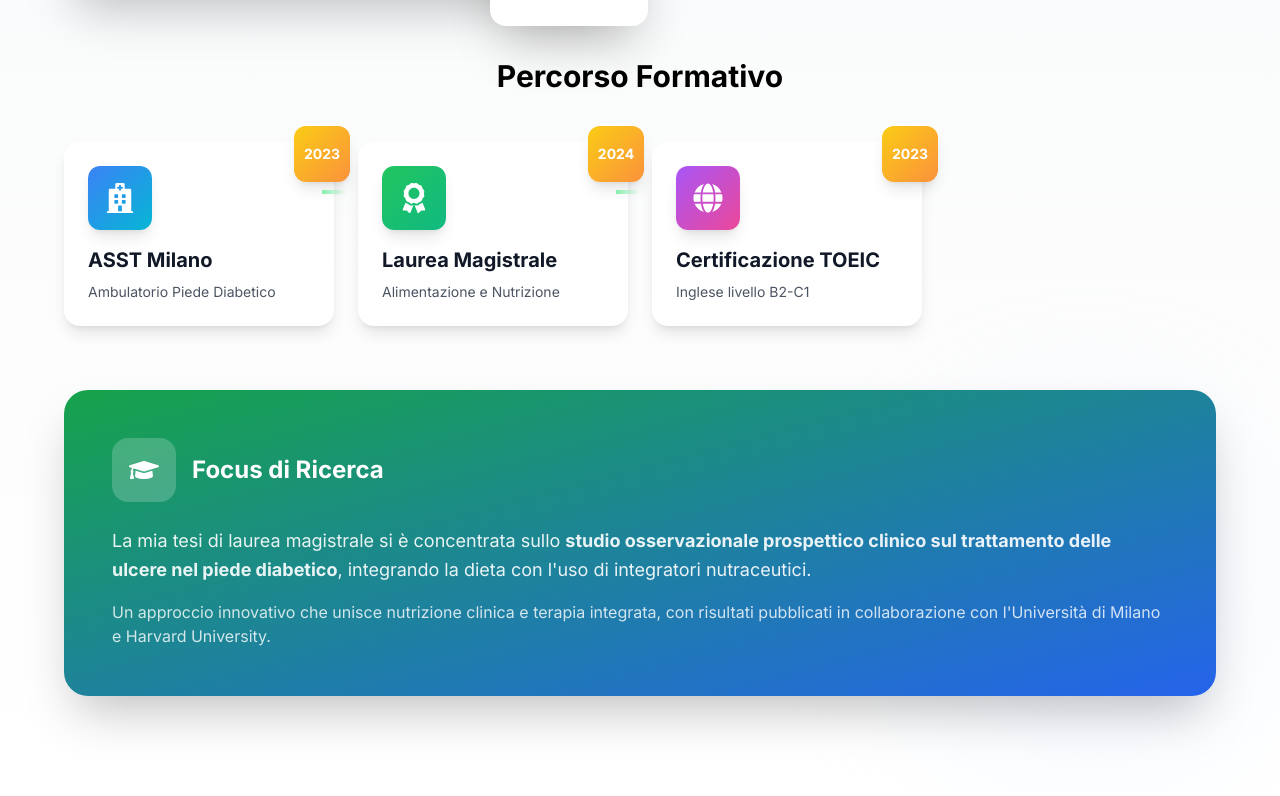
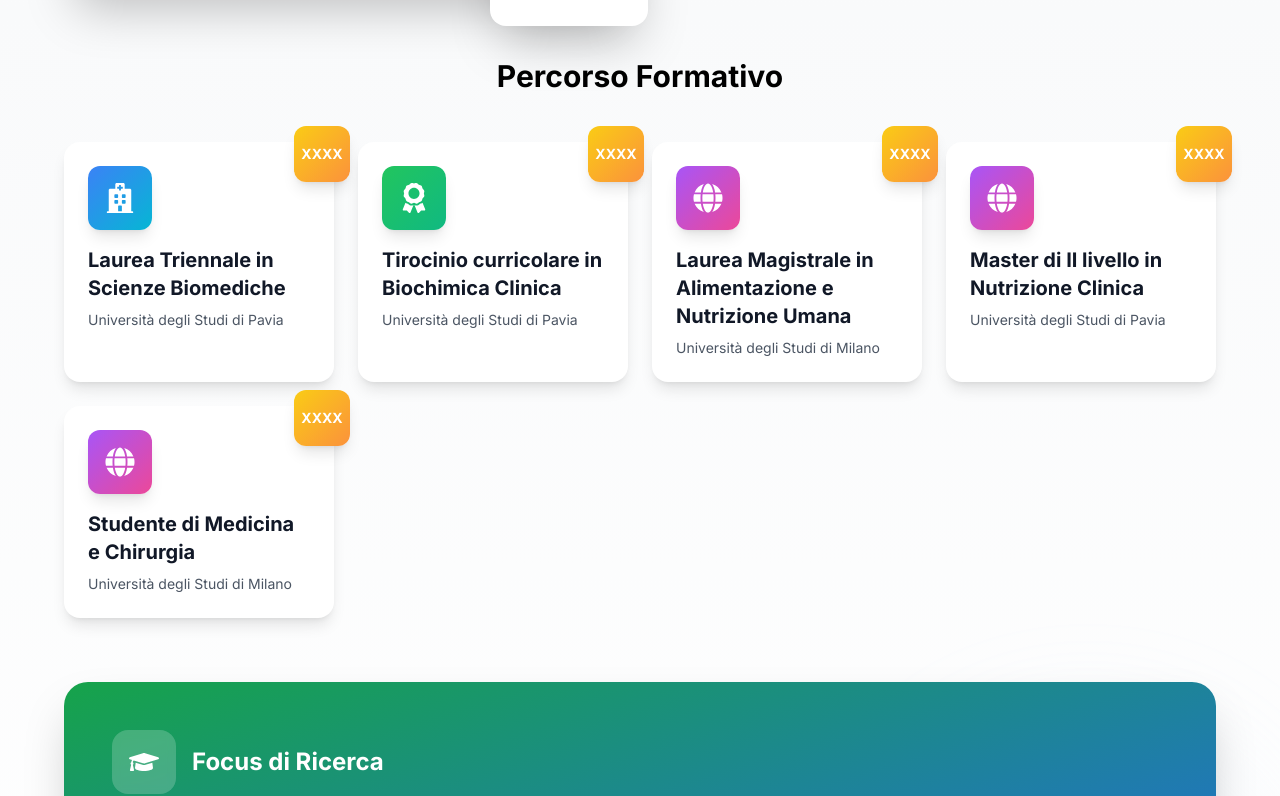
Before and after one commit to cost98/antonio-balestra, a Next.js app: page / in a window 1280 px wide. Shown: the part 1986-2782 px from the top of the page. Built offline with nearby package versions, Linux system fonts and the light colour scheme.

Commit message:
Updates About section with academic details
Replaces previous work experience with more comprehensive
academic milestones, including degrees, thesis topics, and
relevant details about the user's educational background.

```diff
--- a/src/components/About.tsx
+++ b/src/components/About.tsx
@@ -5,23 +5,37 @@
   const milestones = [
     {
       icon: <FaHospital className="text-3xl" />,
-      title: "ASST Milano",
-      description: "Ambulatorio Piede Diabetico",
-      year: "2023",
+      title: "Laurea Triennale in Scienze Biomediche",
+      description: "Università degli Studi di Pavia",
+      year: "XXXX",
       color: "from-blue-500 to-cyan-500",
     },
     {
       icon: <FaAward className="text-3xl" />,
-      title: "Laurea Magistrale",
-      description: "Alimentazione e Nutrizione",
-      year: "2024",
+      title: "Tirocinio curricolare in Biochimica Clinica",
+      description: "Università degli Studi di Pavia",
+      year: "XXXX",
       color: "from-green-500 to-emerald-500",
     },
     {
       icon: <FaGlobe className="text-3xl" />,
-      title: "Certificazione TOEIC",
-      description: "Inglese livello B2-C1",
-      year: "2023",
+      title: "Laurea Magistrale in Alimentazione e Nutrizione Umana",
+      description: "Università degli Studi di Milano",
+      year: "XXXX",
+      color: "from-purple-500 to-pink-500",
+    },
+    {
+      icon: <FaGlobe className="text-3xl" />,
+      title: "Master di II livello in Nutrizione Clinica",
+      description: "Università degli Studi di Pavia",
+      year: "XXXX",
+      color: "from-purple-500 to-pink-500",
+    },
+    {
+      icon: <FaGlobe className="text-3xl" />,
+      title: "Studente di Medicina e Chirurgia",
+      description: "Università degli Studi di Milano",
+      year: "XXXX",
       color: "from-purple-500 to-pink-500",
     },
   ];
@@ -127,7 +141,6 @@
                   {/* Connection Line */}
                   {index < milestones.length - 1 && (
                     <div className="hidden lg:block absolute top-12 left-full w-full h-1 -ml-3">
-                      <div className="w-6 h-1 bg-gradient-to-r from-primary-300 to-transparent"></div>
                     </div>
                   )}
                 </div>
@@ -143,12 +156,9 @@
               </div>
               <h3 className="text-2xl font-bold">Focus di Ricerca</h3>
             </div>
-            <p className="text-white/90 text-lg leading-relaxed mb-4">
-              La mia tesi di laurea magistrale si è concentrata sullo <strong>studio osservazionale prospettico clinico sul trattamento delle ulcere nel piede diabetico</strong>, integrando la dieta con l&apos;uso di integratori nutraceutici.
-            </p>
-            <p className="text-white/80 text-base">
-              Un approccio innovativo che unisce nutrizione clinica e terapia integrata, con risultati pubblicati in collaborazione con l&apos;Università di Milano e Harvard University.
-            </p>
+              <p className="text-white/90 text-lg leading-relaxed mb-4">
+                Il mio percorso accademico si è articolato attraverso una <strong>laurea triennale in Scienze Biomediche</strong> con una tesi sull’applicazione della dieta chetogenica nel diabete, nell’epilessia farmaco-resistente e nelle patologie neurodegenerative, un tirocinio in Biochimica Clinica, una <strong>laurea magistrale in Alimentazione e Nutrizione Umana</strong> con tesi sulla dietoterapia e integrazione della vitamina D nei pazienti con piede diabetico, e un <strong>master di II livello in Nutrizione Clinica</strong> focalizzato sulla gestione nutrizionale del paziente diabetico con anemia.
+              </p>
           </div>
         </div>
       </div>
```
